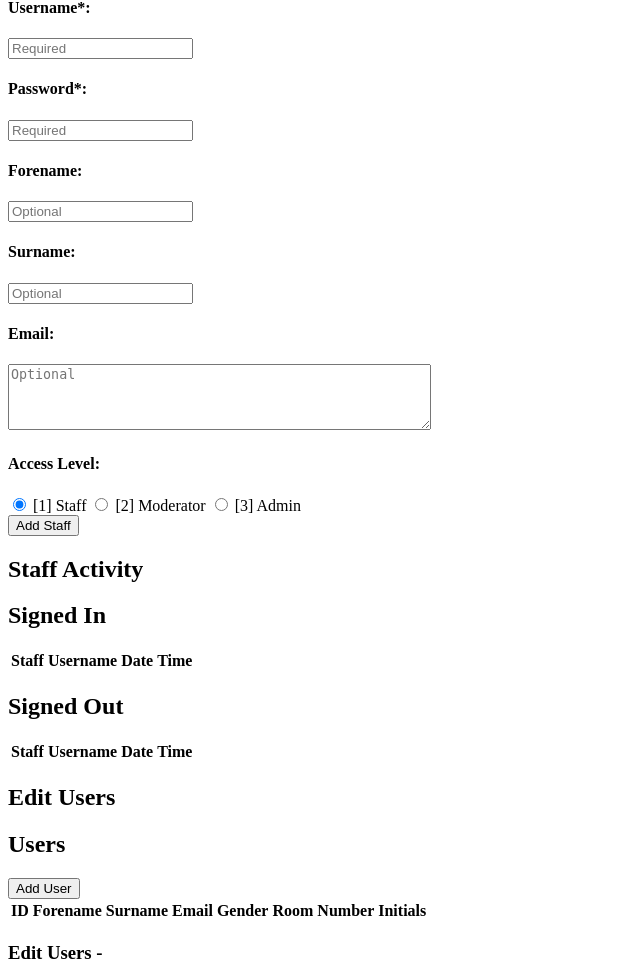
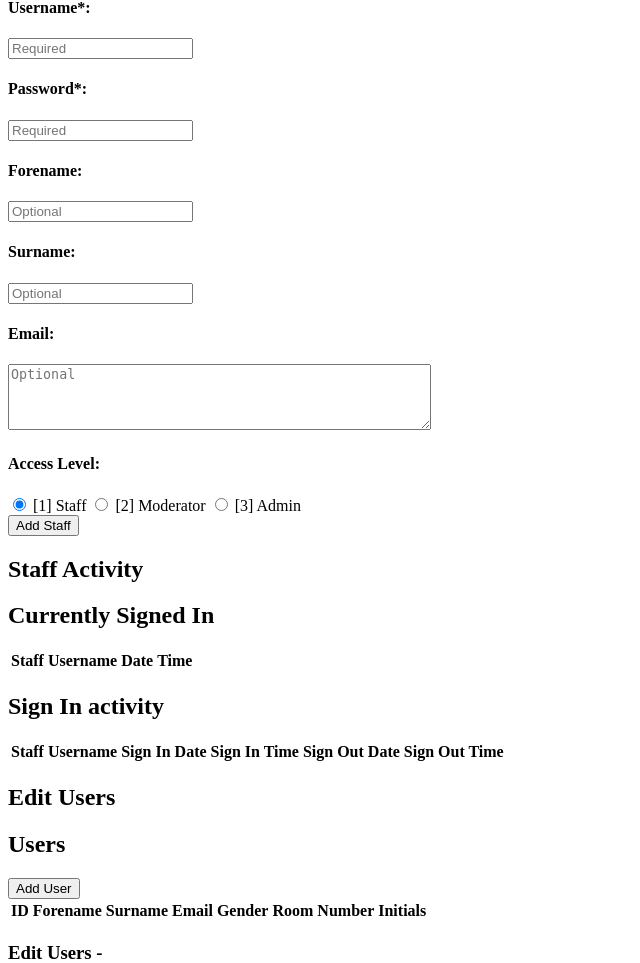
Before and after one commit to lwholten/doyrms-registration, a PHP site: page /pages/html/admin_page.html in a window 1280 px wide. Shown: the part 1919-2882 px from the top of the page, without its empty margins (0-640 px from the left). Run offline with PHP 8.4, Linux system fonts and the light colour scheme; lists and menus that the app fills with data are empty.

Commit message:
Improved how staff activity is displayed, also improved how login activity is stored

```diff
--- a/css/staff_page.css
+++ b/css/staff_page.css
@@ -225,7 +225,7 @@ body {
 .table td, .table th {
   padding: 8px;
 }
-.table th:last-of-type {
+.has_edit th:last-of-type {
   width: 60px;
 }
 .table tr:nth-child(even){
--- a/pages/html/admin_page.html
+++ b/pages/html/admin_page.html
@@ -63,7 +63,7 @@
               <button onclick="toggleHiddenSection('staff_add_section');" class="add_button" id="add_staff_button">Add Staff</button>
             </div>
           </header>
-          <table class='table' id='staff_accounts_table'>
+          <table class='table has_edit' id='staff_accounts_table'>
             <tr>
               <th>ID</th>
               <th>Username</th>
@@ -169,10 +169,9 @@
       </section>
       <section class="main_section" id="m12">
         <h2 class="title">Staff Activity</h2>
-        <div class="adjacent_table_container">
         <div class="table_wrapper">
           <header>
-              <h2>Signed In</h2>
+            <h2>Currently Signed In</h2>
           </header>
           <table class='table' id='staff_signed_in_table'>
             <tr>
@@ -186,18 +185,19 @@
         </div>
         <div class="table_wrapper">
           <header>
-              <h2>Signed Out</h2>
+            <h2>Sign In activity</h2>
           </header>
-            <table class='table' id='staff_signed_out_table'>
+          <table class='table' id='staff_activity_table'>
             <tr>
               <th>Staff Username</th>
-                <th>Date</th>
-                <th>Time</th>
+              <th>Sign In Date</th>
+              <th>Sign In Time</th>
+              <th>Sign Out Date</th>
+              <th>Sign Out Time</th>
             </tr>
-              <?php @include('../php/tables/fill_staff_signed_out_table.php'); fillStaffSignedOutTable() ?>
+            <?php @include('../php/tables/fill_staff_activity_table.php'); fillStaffActivityTable() ?>
           </table>
           <footer/>
-          </div>
         </div>
       </section>
 
@@ -210,7 +210,7 @@
               <button onclick="toggleHiddenSection('users_add_section');" class="add_button" id="add_user_button">Add User</button>
             </div>
           </header>
-          <table class='table' id='user_accounts_table'>
+          <table class='table has_edit' id='user_accounts_table'>
             <tr>
               <th>ID</th>
               <th>Forename</th>
@@ -317,7 +317,7 @@
               <button onclick="toggleHiddenSection('locations_add_section');" class="add_button" id="add_location_button">Add Location</button>
             </div>
           </header>
-          <table class='table' id='locations_table'>
+          <table class='table has_edit' id='locations_table'>
             <tr>
               <th>ID</th>
               <th>Location</th>
@@ -421,7 +421,7 @@
               <button onclick="toggleHiddenSection('events_add_section');" class="add_button" id="add_event_button">Add Event</button>
             </div>
           </header>
-          <table class='table' id='events_table'>
+          <table class='table has_edit' id='events_table'>
             <tr>
               <th>ID</th>
               <th>Event</th>
--- a/pages/php/tables/fill_staff_signed_in_table.php
+++ b/pages/php/tables/fill_staff_signed_in_table.php
@@ -3,7 +3,7 @@ function fillStaffSignedInTable() {
   /*Connects to the database*/
   $con = new mysqli('localhost', 'dreg_user', 'epq', 'dregDB');
   /*SQL code to get the table data*/
-  $sql = "SELECT Username, cast(DateTime AS date), cast(DateTime AS Time) FROM StaffLog INNER JOIN Staff ON StaffLog.StaffID = Staff.StaffID WHERE SignedIn=1 ORDER BY DateTime DESC;";
+  $sql = "SELECT Username, cast(SignInTime AS date), cast(SignInTime AS time) FROM StaffLog INNER JOIN Staff ON StaffLog.StaffID = Staff.StaffID WHERE Complete=0 ORDER BY SignInTime DESC";
   /*Saves the result of the SQL code to a variable*/
   $result = $con->query($sql);
   /*Disconnects from the database*/
```
Also changed, not shown: pages/php/admin_page.php (+5 -3 lines), pages/php/home_page.php (+24 -5 lines), pages/php/staff_page.php (+5 -3 lines), pages/php/tables/fill_staff_activity_table.php (renamed from pages/php/tables/fill_staff_signed_out_table.php, +8 -3 lines). Lines whose indentation alone changed are shown as unchanged.
